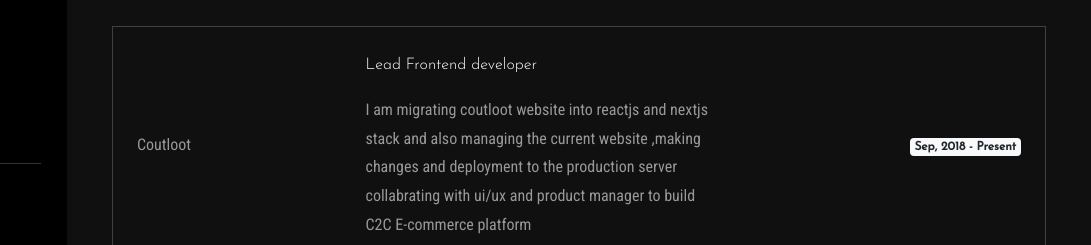
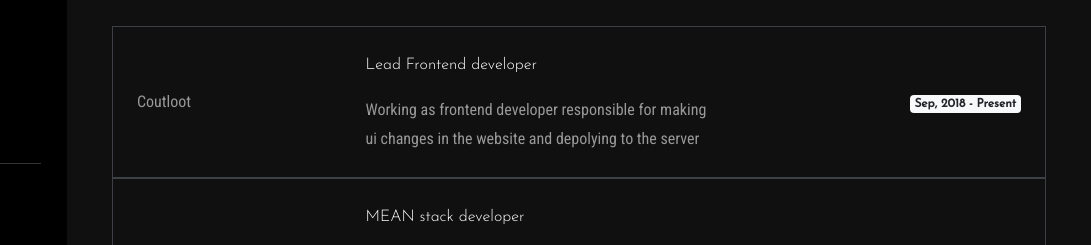
Before and after one commit to missionraj/myself, a plain HTML site: page about.html in a window 1280 px wide. Shown: the part 118-363 px from the top of the page, 189-1280 px from the left. Drawn offline with Linux system fonts and the light colour scheme.

Commit message:
chnaged  section height for ipad

```diff
--- a/about.html
+++ b/about.html
@@ -88,7 +88,7 @@
 						</div>
 						<div class="col-md-5 pb-2 pb-md-0">
 							<h5 class="mb-3">Lead Frontend developer</h5>
-							<p> I am migrating coutloot website into reactjs and nextjs stack and also managing the current website ,making changes and deployment to the production server collabrating with ui/ux and product manager to build  C2C E-commerce platform</p>
+							<p> Working as frontend developer responsible for making ui changes in the website and depolying to the server </p>
 						</div>
 						<div class="col-md-4 text-md-right"><h6 class="badge badge-light">Sep, 2018 - Present</h6></div>
 
--- a/assets/css/main.css
+++ b/assets/css/main.css
@@ -240,6 +240,7 @@
     padding: 50px 30px;
     position: relative;
     background-color: #101010;
+    height: 100vh;
 }
 .section-head {
     position: relative;
@@ -319,7 +320,6 @@
         width: 100%;
         position: relative;
     }
-
     .nav-wrapper .navbar-toggler {
         display: block;
     }
```
